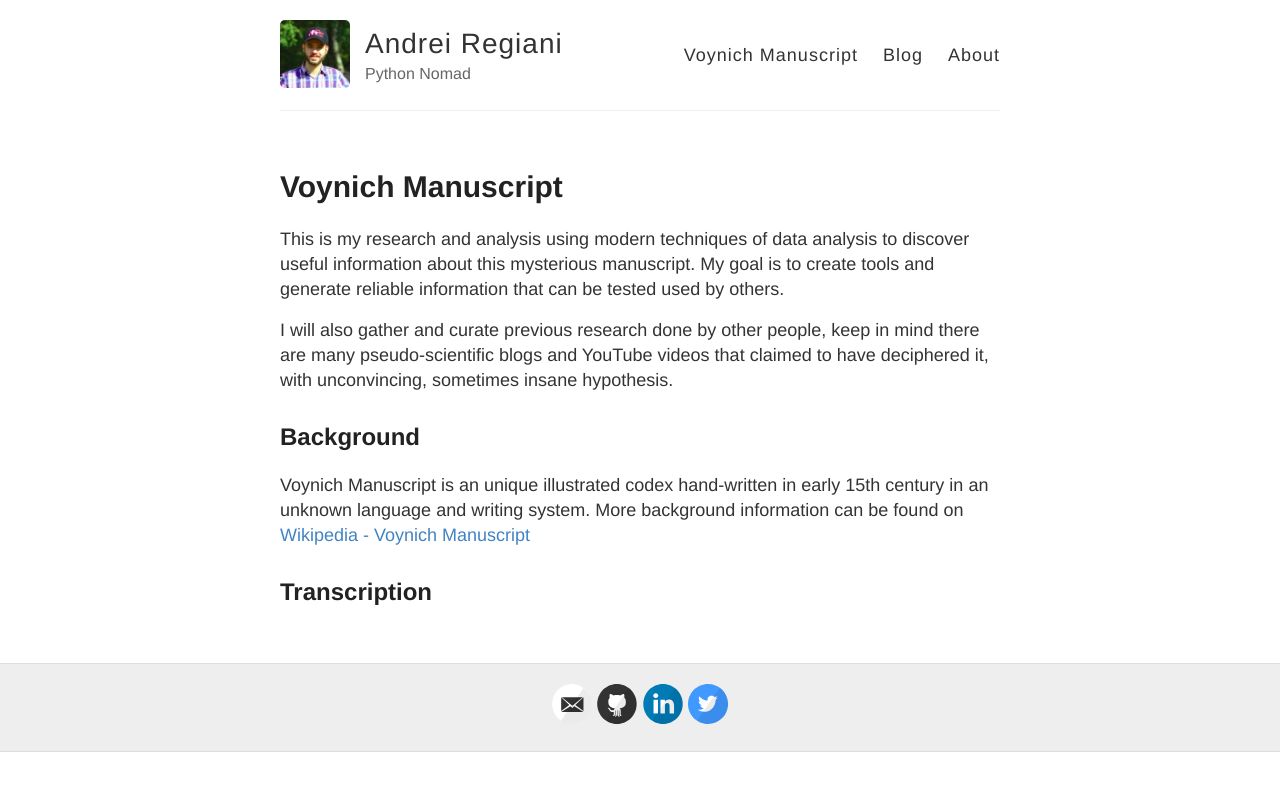
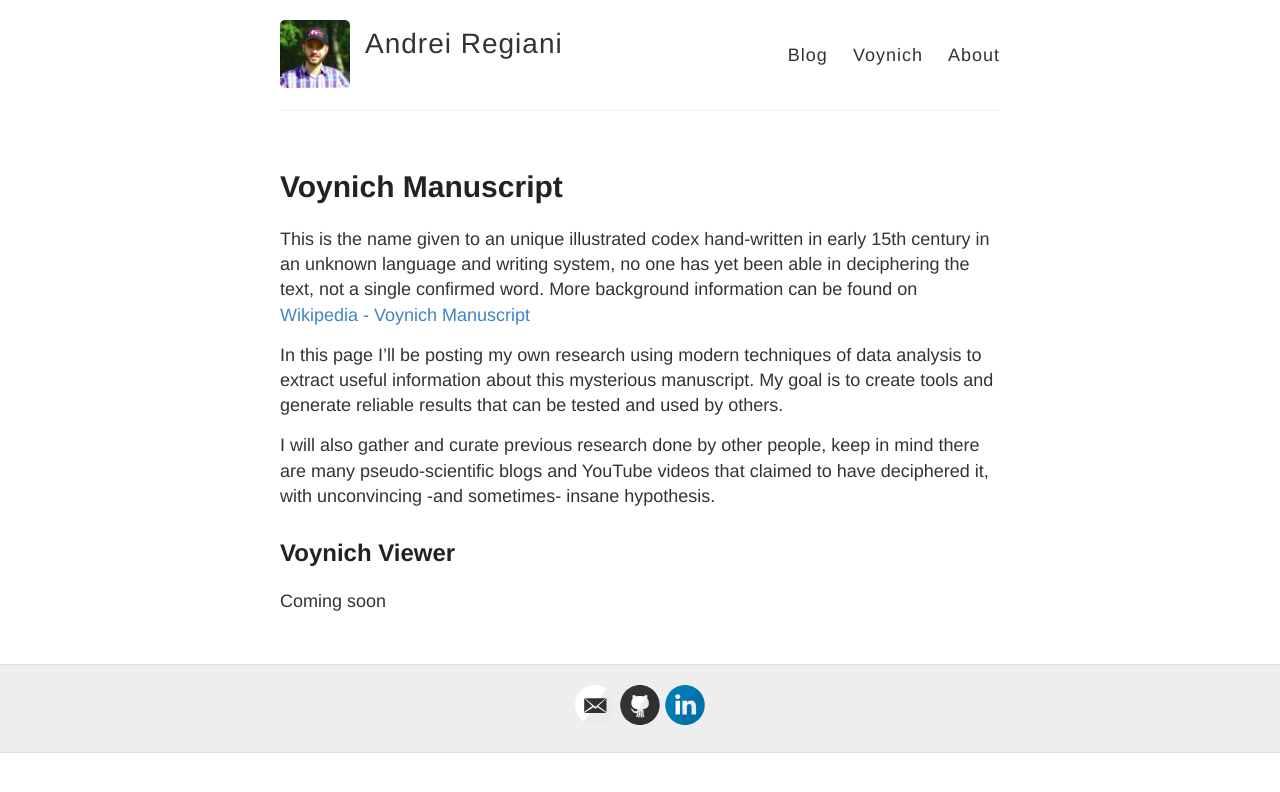
Before and after one commit to AndreiRegiani/andreiregiani.github.io, a Jekyll site: the page built from voynich-manuscript.md, in a window 1280 px wide. Shown: the top 792 px of the page. Built offline with Jekyll 4.4.1, drawn with Linux system fonts in a browser that asks for light colours.

Commit message:
Updated site text

```diff
--- a/_config.yml
+++ b/_config.yml
@@ -6,7 +6,7 @@
 name: Andrei Regiani
 
 # Short bio or description (displayed in the header)
-description: Python Nomad
+description:
 
 # URL of your avatar or profile pic (you could use your GitHub profile pic)
 avatar: http://regiani.xyz/images/avatar.png
@@ -26,7 +26,7 @@ footer-links:
   linkedin: AndreiRegiani
   pinterest:
   rss: # just type anything here for a working RSS icon
-  twitter: AndreiRegiani
+  twitter:
   stackoverflow: # your stackoverflow profile, e.g. "users/50476/bart-kiers"
   youtube: # channel/<your_long_string> or user/<user-name>
   googleplus: # anything in your profile username that comes after plus.google.com/
--- a/_layouts/default.html
+++ b/_layouts/default.html
@@ -1,5 +1,6 @@
 <!DOCTYPE html>
 <html>
+
 <head>
     <title>{% if page.title %}{{ page.title }} – {% endif %}{{ site.name }} – {{ site.description }}</title>
 
@@ -27,8 +28,9 @@
                 </div>
 
                 <nav>
-            <a href="{{ site.baseurl }}/voynich-manuscript">Voynich Manuscript</a>
                     <a href="{{ site.baseurl }}/">Blog</a>
+                    <!-- <a href="{{ site.baseurl }}/projects">Projects</a> -->
+                    <a href="{{ site.baseurl }}/voynich-manuscript">Voynich</a>
                     <a href="{{ site.baseurl }}/about">About</a>
                 </nav>
             </header>
@@ -49,4 +51,5 @@
 
     {% include analytics.html %}
 </body>
+
 </html>
--- a/voynich-manuscript.md
+++ b/voynich-manuscript.md
@@ -4,11 +4,11 @@ title: Voynich Manuscript
 permalink: /voynich-manuscript/
 ---
 
-This is my research and analysis using modern techniques of data analysis to discover useful information about this mysterious manuscript. My goal is to create tools and generate reliable information that can be tested used by others.
+This is the name given to an unique illustrated codex hand-written in early 15th century in an unknown language and writing system, no one has yet been able in deciphering the text, not a single confirmed word. More background information can be found on [Wikipedia - Voynich Manuscript](https://en.wikipedia.org/wiki/Voynich_manuscript){:target="_blank"}
 
-I will also gather and curate previous research done by other people, keep in mind there are many pseudo-scientific blogs and YouTube videos that claimed to have deciphered it, with unconvincing, sometimes insane hypothesis.
+In this page I'll be posting my own research using modern techniques of data analysis to extract useful information about this mysterious manuscript. My goal is to create tools and generate reliable results that can be tested and used by others.
 
-## Background
-Voynich Manuscript is an unique illustrated codex hand-written in early 15th century in an unknown language and writing system. More background information can be found on [Wikipedia - Voynich Manuscript](https://en.wikipedia.org/wiki/Voynich_manuscript){:target="_blank"}
+I will also gather and curate previous research done by other people, keep in mind there are many pseudo-scientific blogs and YouTube videos that claimed to have deciphered it, with unconvincing -and sometimes- insane hypothesis.
 
-## Transcription
+## Voynich Viewer
+Coming soon
```
Also changed, not shown: about.md (+2 -2 lines). Lines whose indentation alone changed are shown as unchanged.
